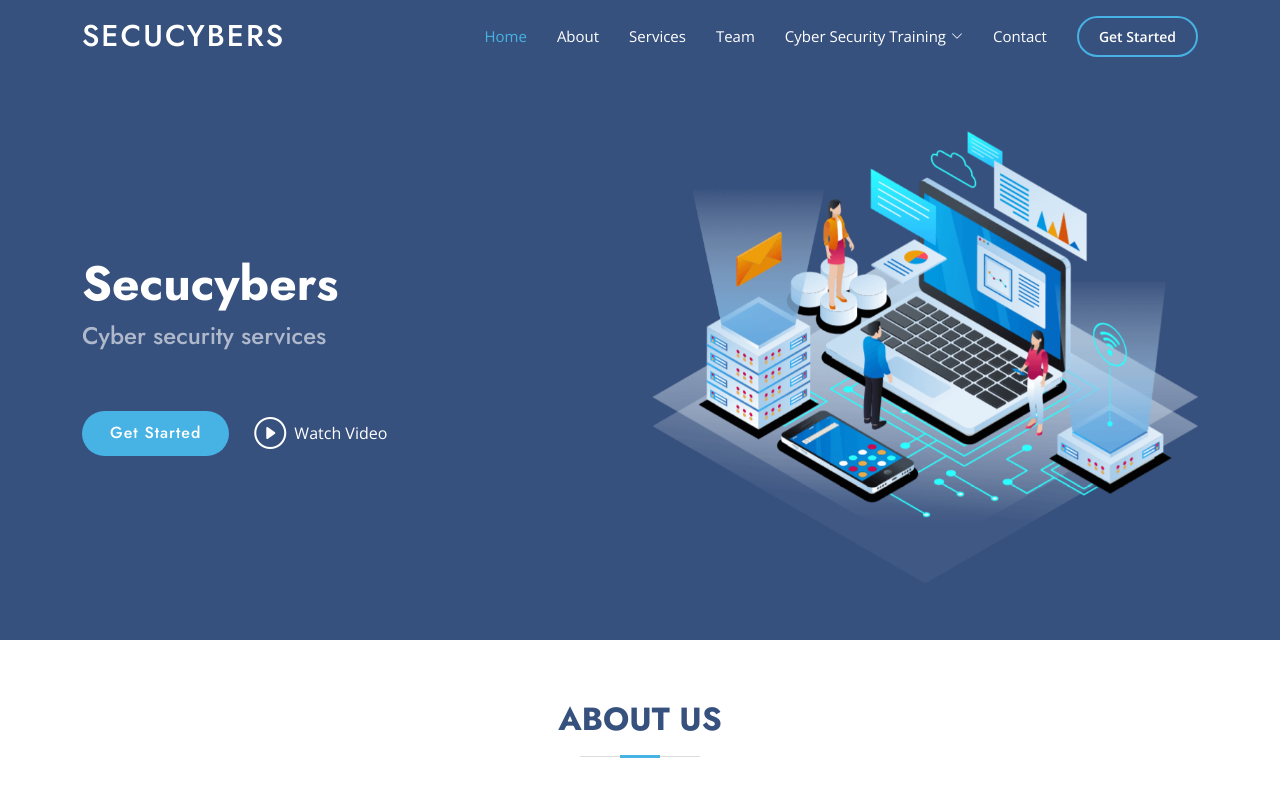
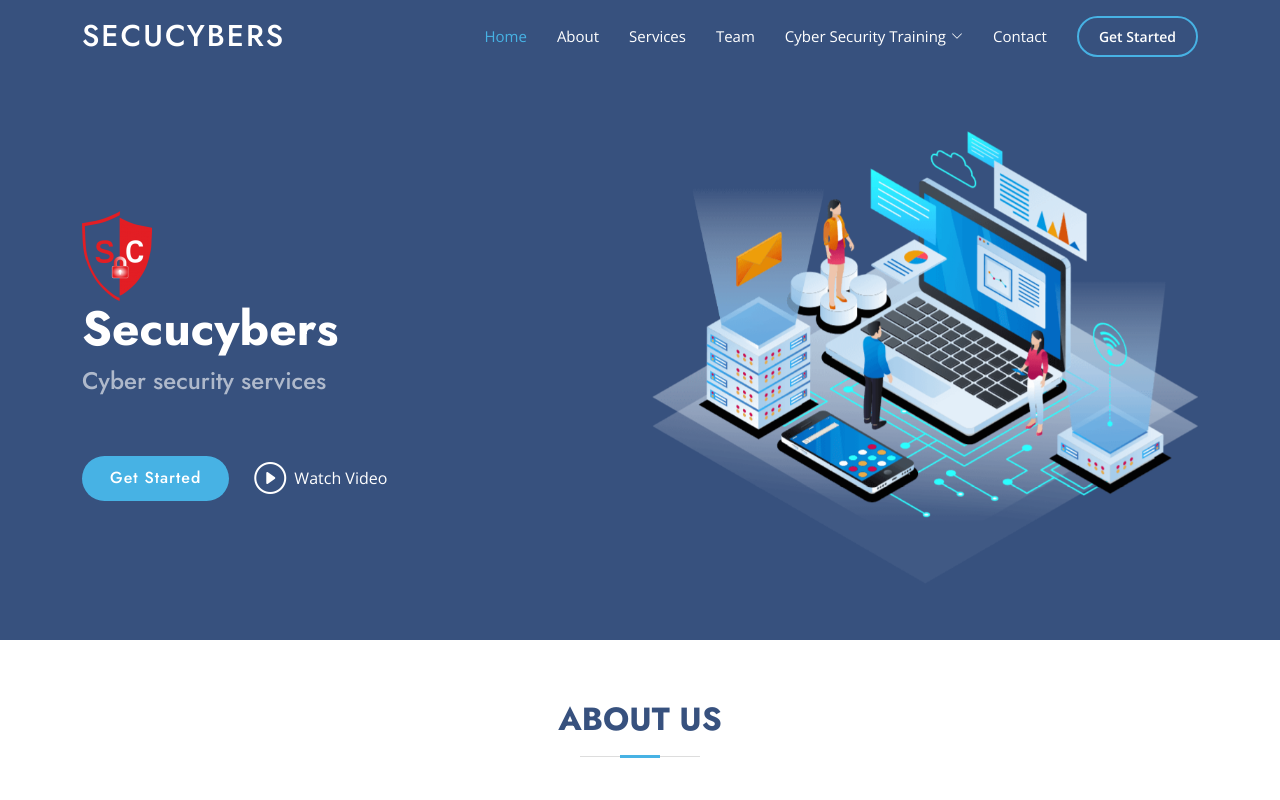
Before and after one commit to tangent-q/secucybers, a plain HTML site: page index.html in a window 1280 px wide. Shown: the top 800 px of the page. Drawn offline with nearby package versions, Linux system fonts and the light colour scheme.

Commit message:
Update logo

```diff
--- a/index.html
+++ b/index.html
@@ -83,6 +83,7 @@
     <div class="container">
       <div class="row">
         <div class="col-lg-6 d-flex flex-column justify-content-center pt-4 pt-lg-0 order-2 order-lg-1" data-aos="fade-up" data-aos-delay="200">
+          <div class="portfolio-img"><img src="assets/img/logo.png" class="img-fluid" alt=""></div>
           <h1>Secucybers</h1>
           <h2>Cyber security services</h2>
           <div class="d-flex justify-content-center justify-content-lg-start">
```
Also changed, not shown: assets/img/logo.png (renamed from assets/img/secucybers.logo.png).
